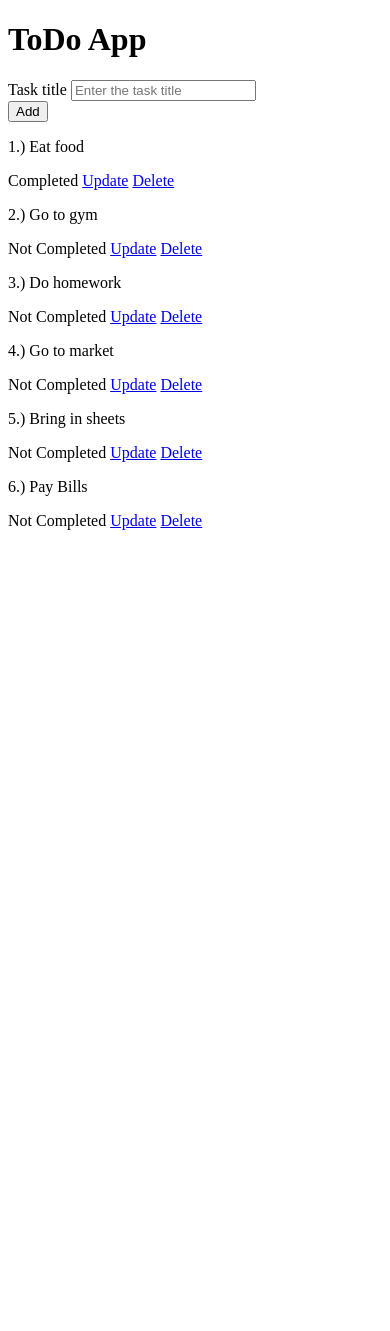
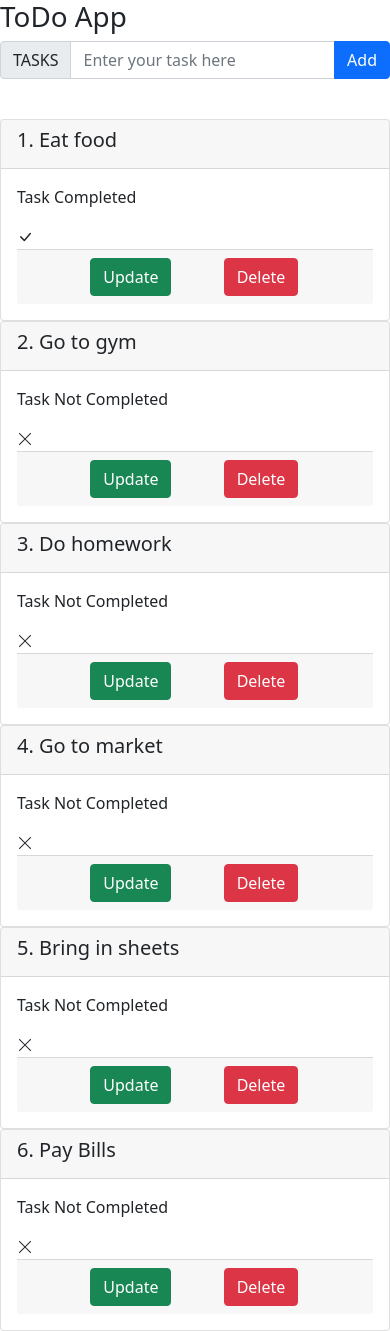
Before and after one commit to Vivek0306/ToDo_List, a Flask app: page / in a window 390 px wide. Before the commit the page ends 530 px from the top, so only its background shows below. Run offline with Flask 2, Linux system fonts and the light colour scheme; data comes from the database, SQL or seed files in the repository; both versions use the stored data as it was after the commit; some libraries are stand-ins or nearby versions.

Commit message:
Added designs for tasks section

```diff
--- a/templates/base.html
+++ b/templates/base.html
@@ -4,6 +4,8 @@
     <meta charset="UTF-8">
     <meta http-equiv="X-UA-Compatible" content="IE=edge">
     <meta name="viewport" content="width=device-width, initial-scale=1.0">
+    <link href="https://cdn.jsdelivr.net/npm/bootstrap@5.0.2/dist/css/bootstrap.min.css" rel="stylesheet" integrity="sha384-EVSTQN3/azprG1Anm3QDgpJLIm9Nao0Yz1ztcQTwFspd3yD65VohhpuuCOmLASjC" crossorigin="anonymous">
+    <link rel="stylesheet" href="https://cdn.jsdelivr.net/npm/bootstrap-icons@1.9.1/font/bootstrap-icons.css">
     <title>ToDo App</title>
 </head>
 <body>
@@ -11,28 +13,45 @@
 
     <form action="/add" method="POST">
         <div>
-            <label for="title">Task title</label>
-            <input type="text" name="title" placeholder="Enter the task title">
+            <div class="input-group mb-3 col-xs-4">
+                <span class="input-group-text" id="basic-addon1">TASKS</span>
+                <input type="text" class="form-control" name="title" placeholder="Enter your task here " aria-describedby="basic-addon1">
+                <button class="btn btn-primary" type="submit" id="button-addon2">Add</button>
+            </div>
             <br>
-            <button type="submit">Add</button>
         </div>
     </form>
 
-    {% for todo in todo_list %}
-        <p>{{ todo.id }}.) {{ todo.title }}</p>
-        {% if todo.complete == False %}
-            <span>Not Completed</span>
-        {% else %}
-            <span>Completed</span>
-        {% endif %}
-
-        <a href="/update/{{ todo.id }}">Update</a>
-        <a href="/delete/{{ todo.id }}">Delete</a>
-
-
-
-    {% endfor %}
-
-
+    <div class="row">
+        {% for todo in todo_list %}
+            <div class="col-sm-4">
+                <div class="card">
+                    <div class="card-header">
+                        <h5 class="card-title">{{ todo.id }}. {{ todo.title }}</h5>
+                    </div>
+                    <div class="card-body">
+                        {% if todo.complete == False %}
+                            <span><p class="card-text">Task Not Completed</p> <i class="bi bi-x-lg"></i></span>
+                        {% else %}
+                            <span><p class="card-text">Task Completed</p> <i class="bi bi-check-lg"></i></span>
+                        {% endif %}
+                        <div class="card-footer">
+                            <div class="container">
+                                <div class="row justify-content-evenly">
+                                    <div class="col-4">
+                                        <a href="/update/{{ todo.id }}" class="btn btn-success">Update</a>
+                                    </div>
+                                    <div class="col-4">
+                                        <a href="/delete/{{ todo.id }}" class="btn btn-danger">Delete</a>
+                                    </div>
+                                </div>
+                            </div>
+                        </div>
+                    </div>
+                </div>
+            </div>
+        {% endfor %}
+    </div>
+    <script src="https://cdn.jsdelivr.net/npm/bootstrap@5.0.2/dist/js/bootstrap.bundle.min.js" integrity="sha384-MrcW6ZMFYlzcLA8Nl+NtUVF0sA7MsXsP1UyJoMp4YLEuNSfAP+JcXn/tWtIaxVXM" crossorigin="anonymous"></script>
 </body>
 </html>
```
Also changed, not shown: instance/db.sqlite.
